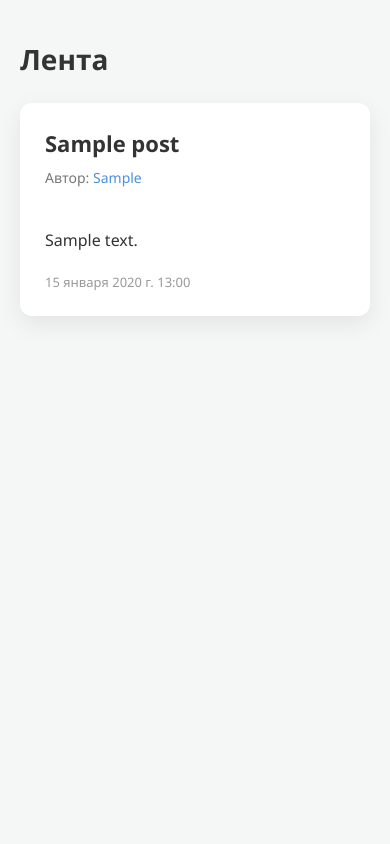
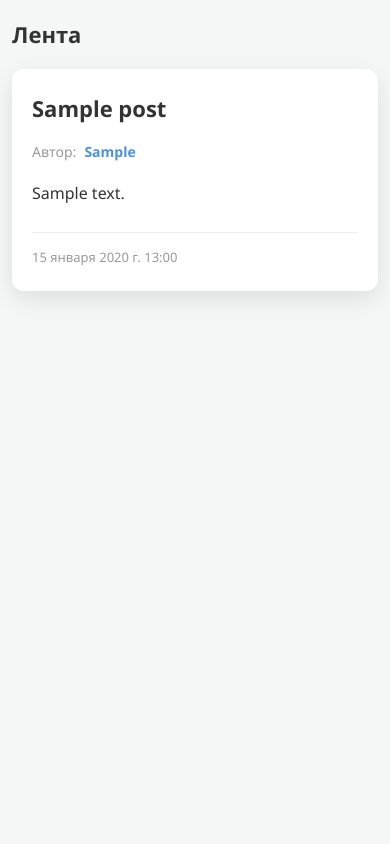
Before and after one commit to Vorag1225/Fluor, a Django app: page / in a window 390 px wide. Run offline with Django 5.2, Linux system fonts and the light colour scheme; tables that the repository leaves empty hold one stand-in row (values such as "Sample post").

Commit message:
Унификация шаблона ленты
- Привёл карточки и обёртку ленты к дизайну страницы поста
- Убрал ссылку с заголовка поста
- Обновил отступы, тень и адаптивность

```diff
--- a/fluor/main/templates/html/feed.html
+++ b/fluor/main/templates/html/feed.html
@@ -3,132 +3,137 @@
 <head>
     <meta charset="UTF-8">
     <meta name="viewport" content="width=device-width, initial-scale=1.0">
-
     <title>Лента</title>
-
     <style>
-        * {
-            box-sizing: border-box;
-        }
+        * { box-sizing: border-box; }
 
         body {
             font-family: 'Segoe UI', Tahoma, Geneva, Verdana, sans-serif;
             background-color: #f4f7f6;
-
+            display: flex;
+            justify-content: center;
+            align-items: flex-start;
+            min-height: 100vh;
             margin: 0;
             padding: 40px 20px;
         }
 
-        .feed {
+        .feed-wrapper {
             width: 100%;
-            max-width: 700px;
-            margin: 0 auto;
+            max-width: 720px;
         }
 
         .feed-title {
-            margin: 0 0 25px;
-            color: #333;
+            margin: 0 0 20px 0;
             font-size: 28px;
+            line-height: 1.3;
+            color: #333333;
+            text-align: left;
         }
 
-        .post {
+        .post-card {
             background-color: #ffffff;
+            padding: 40px;
             border-radius: 12px;
-
-            box-shadow: 0 8px 24px rgba(0, 0, 0, 0.08);
-
-            padding: 25px;
+            box-shadow: 0 8px 24px rgba(0, 0, 0, 0.1);
             margin-bottom: 20px;
         }
 
-        .post-title {
-            margin: 0 0 10px;
-
-            font-size: 22px;
-            color: #333;
+        .post-card h2 {
+            margin: 0 0 20px 0;
+            font-size: 28px;
+            line-height: 1.3;
+            color: #333333;
+            text-align: left;
         }
 
-        .post-title a {
-            color: inherit;
-            text-decoration: none;
+        .post-meta {
+            display: flex;
+            align-items: center;
+            flex-wrap: wrap;
+            gap: 8px;
+            margin: 0 0 20px 0;
+            font-size: 14px;
+            color: #666666;
         }
 
-        .post-title a:hover {
-            color: #4a90e2;
+        .post-meta .author-label {
+            color: #999999;
         }
 
-        .post-author {
-            margin-bottom: 15px;
-
-            font-size: 14px;
-            color: #777;
+        .post-meta a {
+            color: #4a90e2;
+            text-decoration: none;
+            font-weight: 600;
+            transition: color 0.3s;
         }
 
-        .post-author a {
-            color: #4a90e2;
-            text-decoration: none;
+        .post-meta a:hover {
+            color: #357abd;
+            text-decoration: underline;
         }
 
         .post-text {
-            margin: 0;
-
+            margin: 0 0 25px 0;
             font-size: 16px;
             line-height: 1.6;
-
-            color: #333;
-
+            color: #333333;
             white-space: pre-line;
+            word-wrap: break-word;
         }
 
         .post-date {
-            margin-top: 20px;
-
+            display: block;
             font-size: 13px;
-            color: #999;
+            color: #999999;
+            border-top: 1px solid #eeeeee;
+            padding-top: 15px;
         }
 
         .empty {
             background-color: #ffffff;
+            padding: 40px;
             border-radius: 12px;
+            box-shadow: 0 8px 24px rgba(0, 0, 0, 0.1);
+            text-align: center;
+            color: #777777;
+        }
 
-            padding: 40px;
+        .empty p {
+            margin: 0;
+            font-size: 16px;
+        }
 
-            text-align: center;
-            color: #777;
+        @media (max-width: 480px) {
+            body { padding: 20px 12px; }
+            .post-card { padding: 25px 20px; }
+            .post-card h2 { font-size: 22px; }
+            .feed-title { font-size: 22px; }
         }
     </style>
 </head>
-
 <body>
 
-<div class="feed">
+<div class="feed-wrapper">
 
     <h1 class="feed-title">Лента</h1>
 
     {% for post in posts %}
 
-        <article class="post">
+        <article class="post-card">
 
-            <h2 class="post-title">
-                <a href="{% url 'post' post.id %}">
-                    {{ post.title }}
-                </a>
-            </h2>
+            <h2>{{ post.title }}</h2>
 
-            <div class="post-author">
-                Автор:
+            <p class="post-meta">
+                <span class="author-label">Автор:</span>
                 <a href="{% url 'profile' post.author.id %}">
                     {{ post.author.first_name }}
                 </a>
-            </div>
-
-            <p class="post-text">
-                {{ post.text }}
             </p>
 
-            <div class="post-date">
-                {{ post.created_at }}
-            </div>
+            <p class="post-text">{{ post.text }}</p>
+
+            <small class="post-date">{{ post.created_at }}</small>
 
         </article>
 
```
